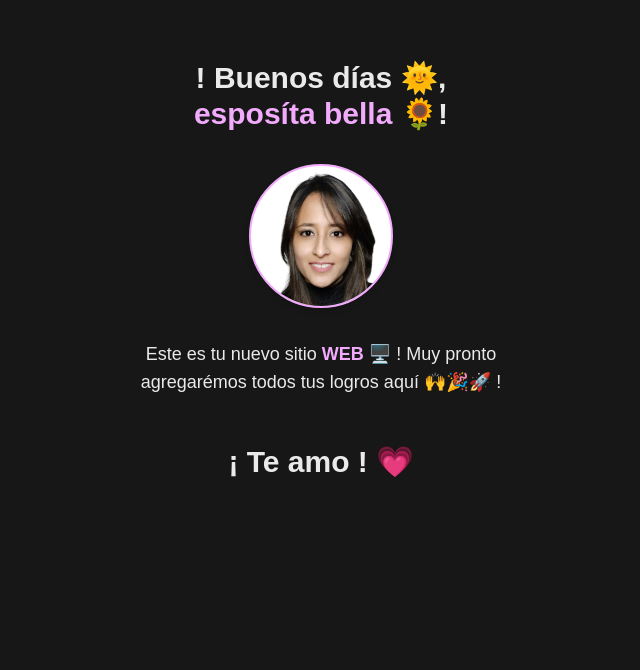
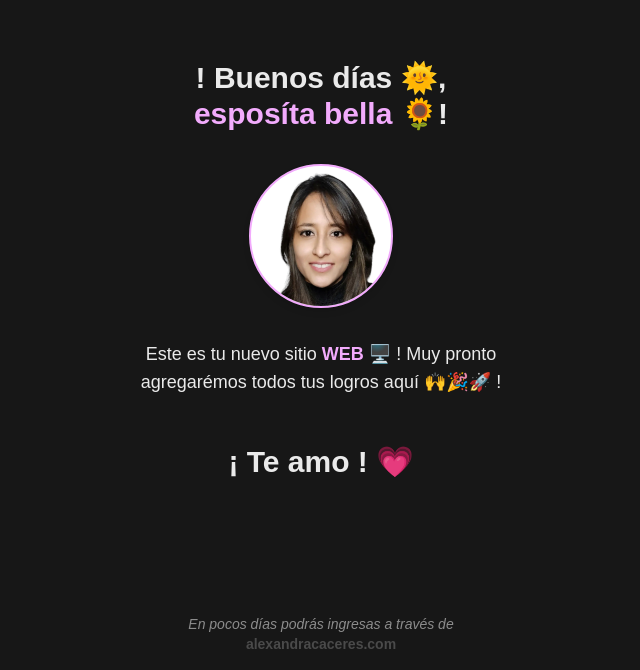
Before and after one commit to DevJaGz/alexandra-caceres, an Angular app: page / in a window 1280 px wide. Shown: the part 130-800 px from the top of the page, without its empty margins (319-959 px from the left). Built offline with nearby package versions, Linux system fonts and the light colour scheme.

Commit message:
feat: add footer

```diff
--- a/src/app/features/home-feature/home-feature.component.html
+++ b/src/app/features/home-feature/home-feature.component.html
@@ -1,5 +1,5 @@
-<section class="h-full grid place-items-center max-w-md mx-auto">
-  <figure class="flex flex-col gap-8 items-center px-4">
+<section class="h-full grid place-items-center">
+  <figure class="flex flex-col gap-8 items-center px-4 max-w-md">
     <h3 class="text-3xl font-semibold text-center">
       ! Buenos días 🌞, <br />
       <span class="text-accent-300">esposíta bella</span>
@@ -16,14 +16,18 @@
         agregarémos todos tus logros aquí 🙌🎉🚀 !
       </p>
       <h3 class="mt-12 text-3xl font-semibold text-center">¡ Te amo ! 💗</h3>
-      <!-- <p>
-        En pocos días podrás ingresas a través de
-        <a
-          class="text-accent-600 font-bold hover:text-accent-700 transition-colors"
-          href="https://alexandracaceres.com"
-          >alexandracaceres.com</a
-        >
-      </p> -->
     </figcaption>
   </figure>
+  <footer class="fixed bottom-0 left-0 right-0 grid place-items-center">
+    <p class="text-primary-300 text-sm mt-12 italic max-w-xs text-center py-4">
+      En pocos días podrás ingresas a través de
+      <a
+        class="font-bold not-italic text-primary-500 hover:text-primary-400 transition-colors"
+        href="https://alexandracaceres.com"
+        target="_blank"
+        rel="noopener noreferrer"
+        >alexandracaceres.com</a
+      >
+    </p>
+  </footer>
 </section>
```
